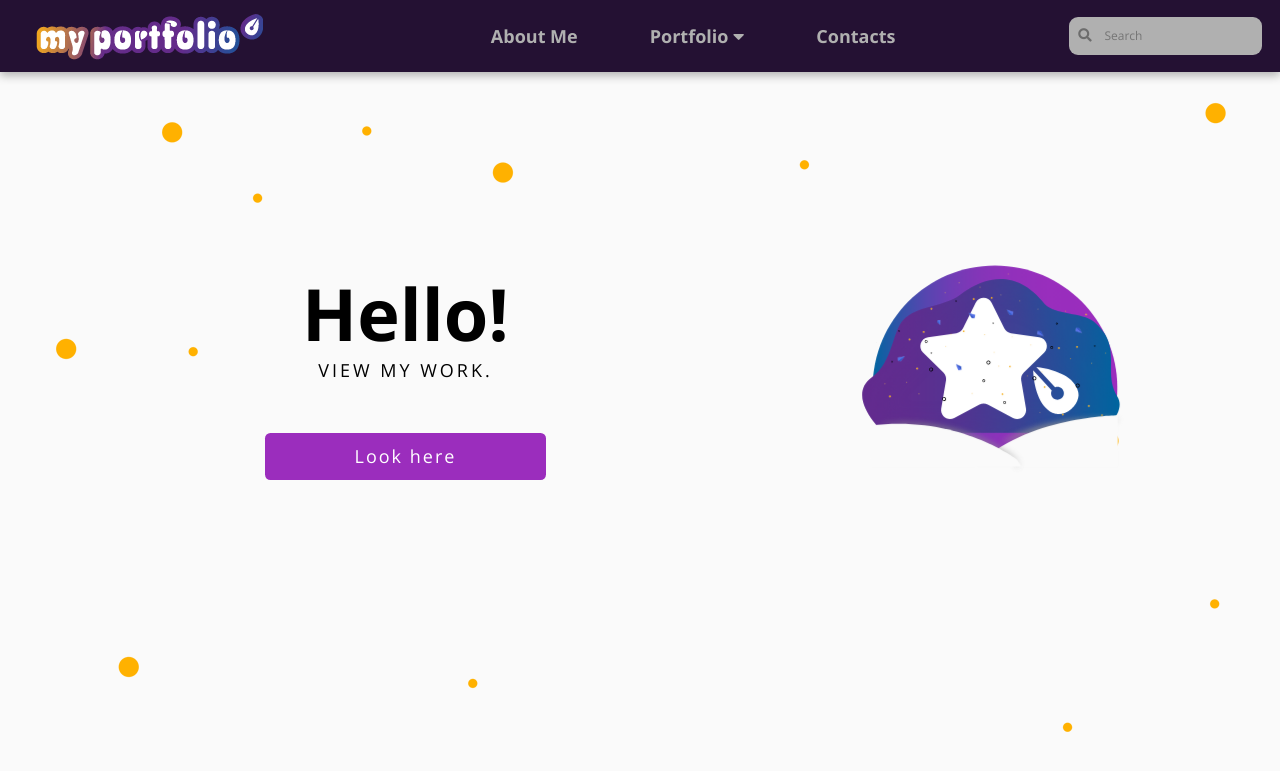
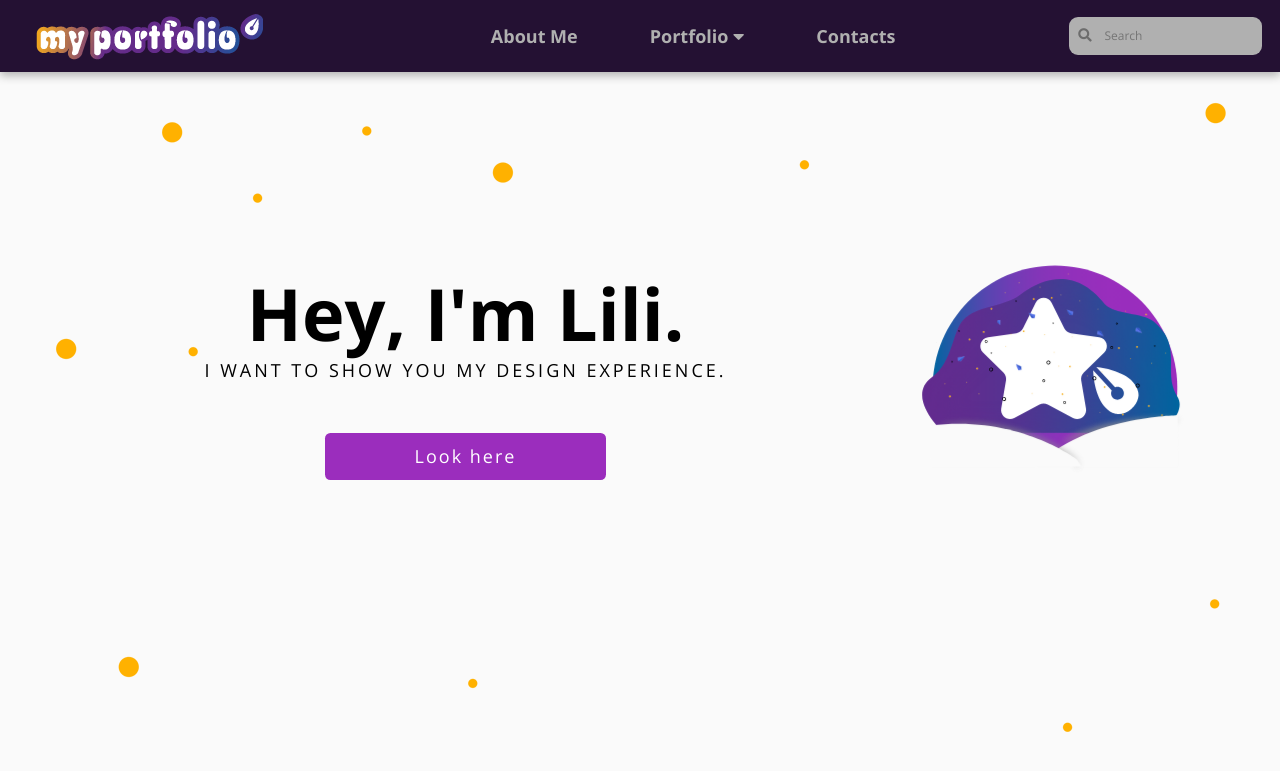
Before and after one commit to LiliyaMilanova/myportfolio, a Jekyll site: the page built from index.html, in a window 1280 px wide and 900 px high. Shown: the top 771 px of the window. Built offline with Jekyll 4.4.1, drawn with Linux system fonts in a browser that asks for light colours; nearby versions of some CDN libraries.

Commit message:
Update index.html

```diff
--- a/index.html
+++ b/index.html
@@ -30,8 +30,8 @@ title: Home
 
     <div class="header">
         <div class="info">
-            <h1>Hello!</h1>
-            <p>View my work.</p>
+            <h1>Hey, I'm Lili.</h1>
+            <p>I want to show you my design experience.</p>
             <a class="button" href="{{site.baseurl}}/portfolio/graphic-design">Look here</a>
         </div>
 
```
